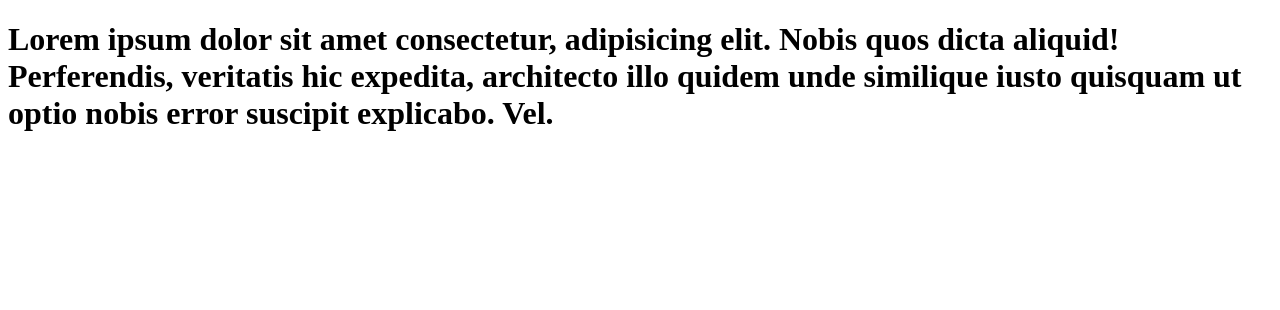
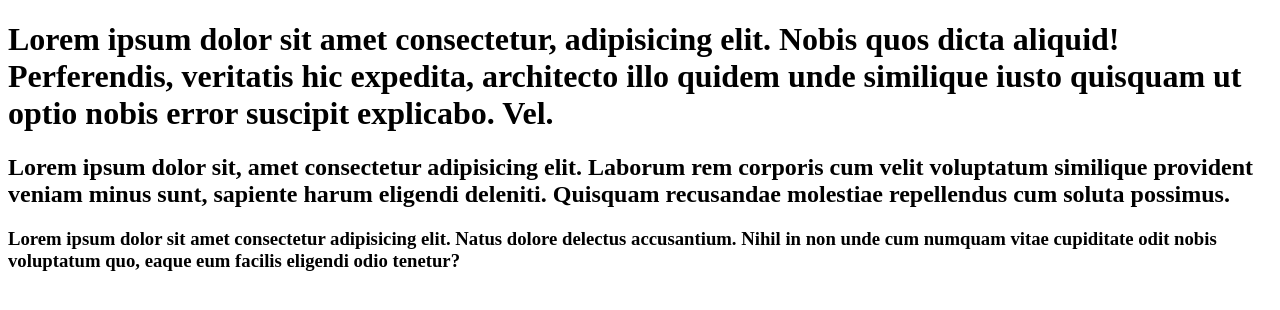
Before and after one commit to chrls97/git-crash-course, a plain HTML site: page index.html in a window 1280 px wide. Drawn offline with Linux system fonts and the light colour scheme.

Commit message:
added h2 and h3 on index

```diff
--- a/index.html
+++ b/index.html
@@ -3,9 +3,13 @@
 <head>
   <meta charset="UTF-8">
   <meta name="viewport" content="width=device-width, initial-scale=1.0">
-  <title>Document</title>
+  <title>Git Hub Tutorial</title>
 </head>
 <body>
   <h1>Lorem ipsum dolor sit amet consectetur, adipisicing elit. Nobis quos dicta aliquid! Perferendis, veritatis hic expedita, architecto illo quidem unde similique iusto quisquam ut optio nobis error suscipit explicabo. Vel.</h1>
+
+  <h2>Lorem ipsum dolor sit, amet consectetur adipisicing elit. Laborum rem corporis cum velit voluptatum similique provident veniam minus sunt, sapiente harum eligendi deleniti. Quisquam recusandae molestiae repellendus cum soluta possimus.</h2>
+
+  <h3> Lorem ipsum dolor sit amet consectetur adipisicing elit. Natus dolore delectus accusantium. Nihil in non unde cum numquam vitae cupiditate odit nobis voluptatum quo, eaque eum facilis eligendi odio tenetur?</h3>
 </body>
 </html>
```
